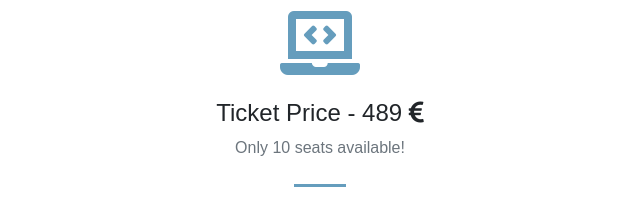
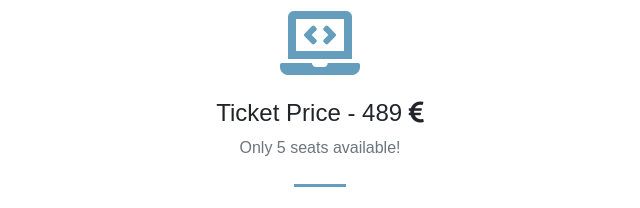
Before and after one commit to netcorebcn/universalabstractions, a website with bundled scripts: page index.html in a window 1280 px wide. Shown: the part 1120-1328 px from the top of the page, 320-960 px from the left. Built offline with nearby package versions, Linux system fonts and the light colour scheme.

Commit message:
update seats number "

```diff
--- a/index.html
+++ b/index.html
@@ -110,7 +110,7 @@
               <i class="fas fa-4x fa-laptop-code text-primary mb-4"></i>
             </a>
             <h3 class="h4 mb-2">Ticket Price - 489 <i class="fas fa-euro-sign"></i></h3>
-            <p class="text-muted mb-0">Only 10 seats available!</p>
+            <p class="text-muted mb-0">Only 5 seats available!</p>
             <hr class="divider my-4">
             <a class="btn btn-primary btn-xl js-scroll-trigger" href="https://seemannworkshops.eventbrite.es">Get
               Your Ticket!</a>
```
Also changed, not shown: 1 other file.
